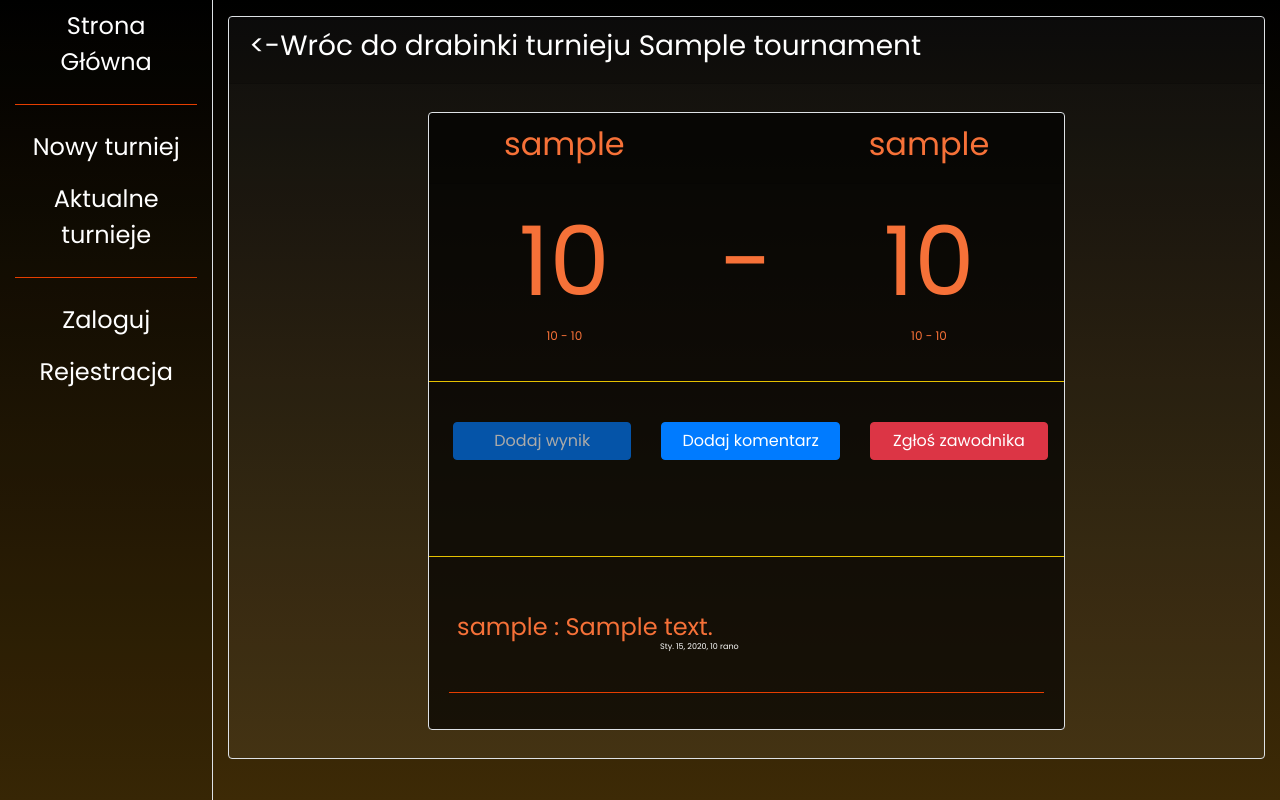
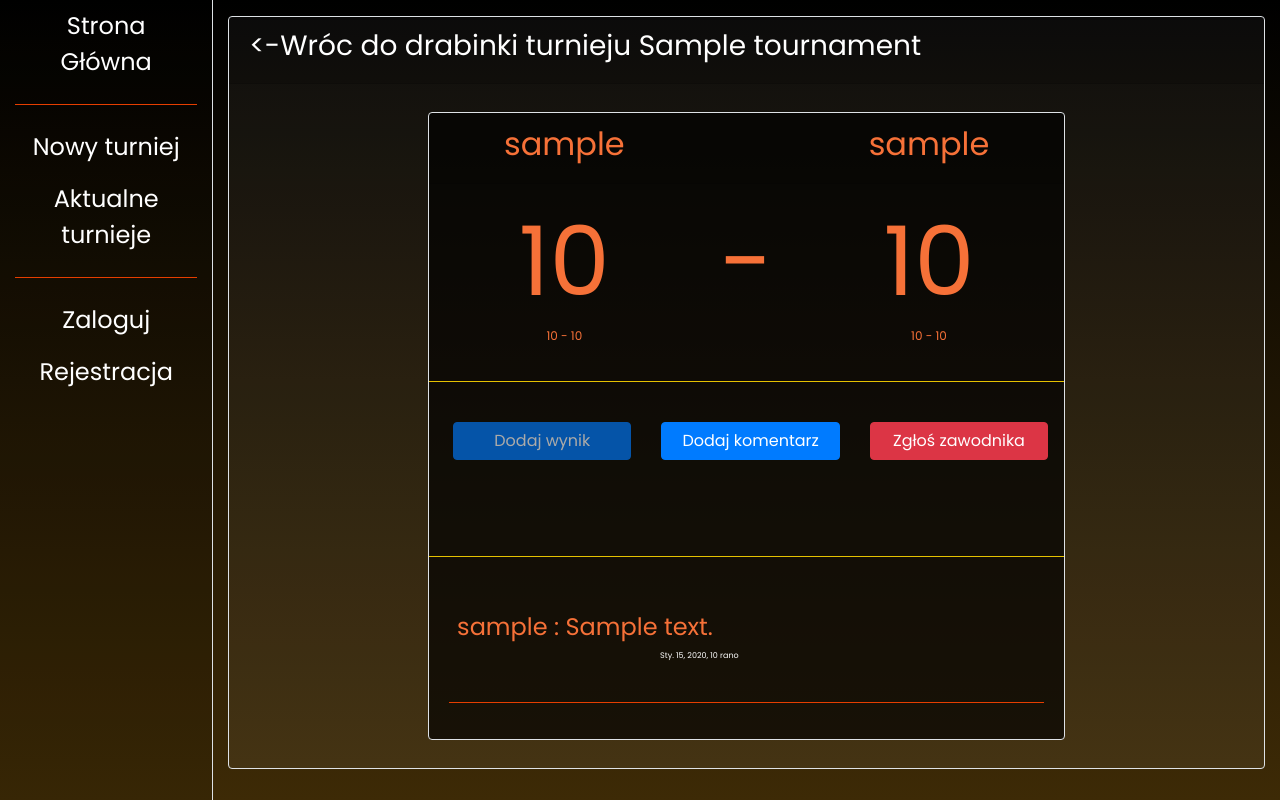
Before and after one commit to psgoral/Django-Tournament-Creator, a Django app: a page that uses main/templates/main/match.html in a window 1280 px wide. Run offline with Django 3.2, Linux system fonts and the light colour scheme; tables that the repository leaves empty hold one stand-in row (values such as "Sample post"); some libraries are stand-ins or nearby versions.

Commit message:
deploy-script

```diff
--- a/main/templates/main/match.html
+++ b/main/templates/main/match.html
@@ -134,9 +134,9 @@
                                     <div class="col-6 mt-1 p-2">
                                         <h4 class="text-left">
                                             {{comment.author}} : {{comment.message}}
-                                            <p class="small text-white text-right align-self-end" style="font-size:8px">
+                                        </h4>
+                                            <p class="small text-white text-right" style="font-size:8px">
                                                 {{comment.date}}</p>
-                                        </h4>
                                     </div>
                                     <hr style="background-color: orangered;">
                                     {%endfor%}
```
